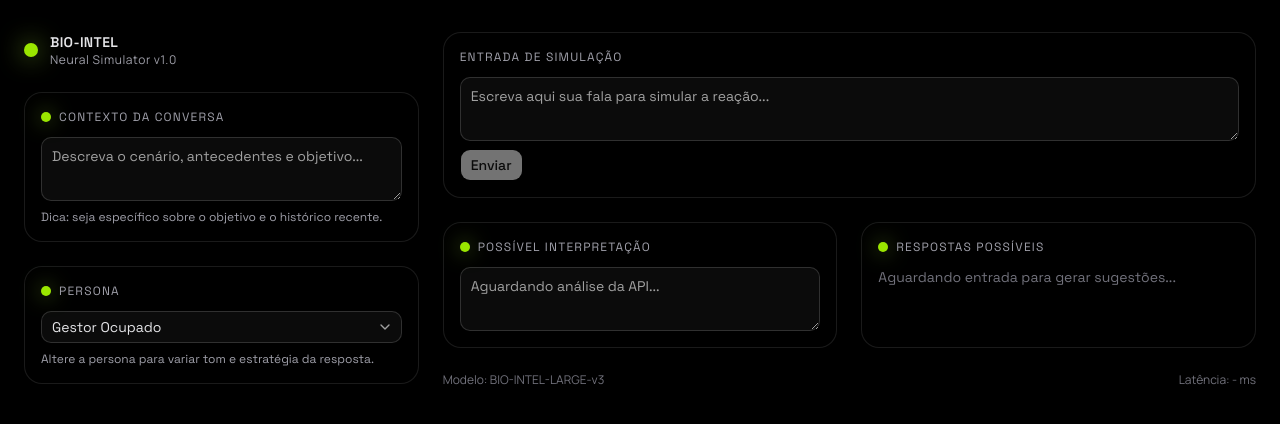
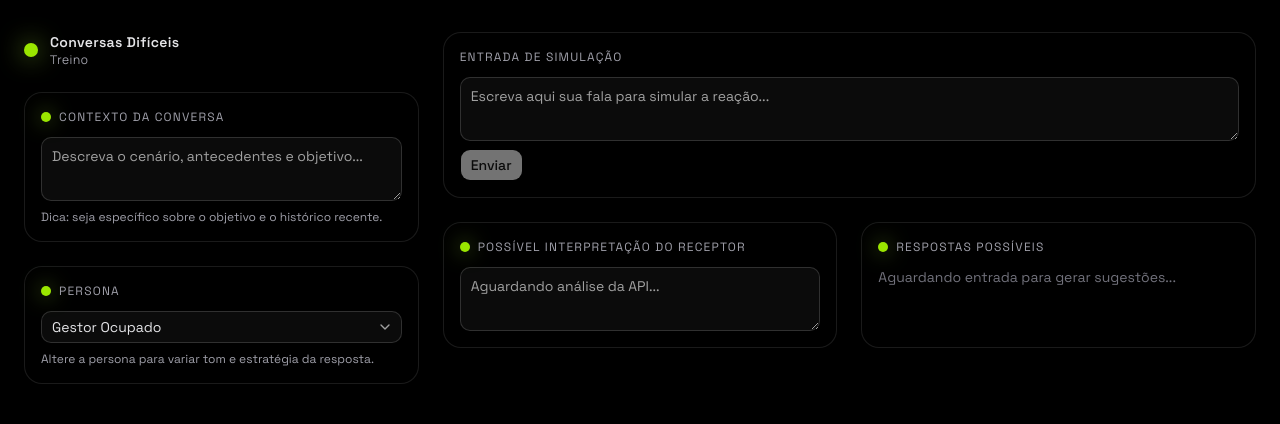
Before and after one commit to AntonioDeveloper/conversas-dificeis, a Next.js app: page /treino in a window 1280 px wide. Shown: the top 424 px of the page. Built offline with nearby package versions, Linux system fonts and the light colour scheme.

Commit message:
Editei o texto de apresentação

```diff
--- a/app/page.tsx
+++ b/app/page.tsx
@@ -9,7 +9,7 @@ export default function Home() {
           Conversas Difíceis
         </h1>
         <p className="mt-3 text-zinc-400">
-          Treine abordagens, ajuste o tom e receba opções de resposta com o simulador BIO-INTEL.
+          Treine abordagens e receba opções de resposta com o nosso simulador.
         </p>
         <div className="mt-8">
           <Link href="/treino">
--- a/app/src/components/layout/Header.tsx
+++ b/app/src/components/layout/Header.tsx
@@ -1,13 +1,10 @@
-import * as React from "react";
-
-
-export function BioIntelHeader() {
+export function Header() {
   return (
     <div className="flex items-center gap-3 text-zinc-200">
       <span className="inline-flex items-center justify-center size-3.5 rounded-full bg-lime-400 shadow-[0_0_25px_rgba(163,230,53,0.7)]" />
       <div className="flex flex-col">
-        <span className="text-sm font-semibold tracking-wide font-['Space_Grotesk']">BIO-INTEL</span>
-        <span className="text-xs text-zinc-400 tracking-wider font-['Manrope']">Neural Simulator v1.0</span>
+        <span className="text-sm font-semibold tracking-wide font-['Space_Grotesk']">Conversas Difíceis</span>
+        <span className="text-xs text-zinc-400 tracking-wider font-['Manrope']">Treino</span>
       </div>
     </div>
   );
--- a/app/treino/page.tsx
+++ b/app/treino/page.tsx
@@ -3,7 +3,7 @@
 import { Button } from "../src/components/ui/Button";
 import { Textarea } from "../src/components/ui/TextArea";
 import { Card } from "../src/components/layout/Card";
-import { BioIntelHeader } from "../src/components/layout/Header";
+import { Header } from "../src/components/layout/Header";
 import { Spinner } from "../src/components/ui/Spinner";
 import { Select, SelectContent, SelectItem, SelectTrigger, SelectValue } from "../src/components/ui/select";
 import * as React from "react";
@@ -91,7 +91,7 @@ export default function Treino() {
     <div className="min-h-screen w-full bg-black text-zinc-200 px-6 py-8">
       <div className="grid grid-cols-1 lg:grid-cols-3 gap-6">
         <div className="space-y-6">
-          <BioIntelHeader />
+          <Header />
           <Card title="Contexto da conversa" icon className="font-['Space_Grotesk']">
             <Textarea
               value={situation}
@@ -145,7 +145,7 @@ export default function Treino() {
           </Card>
 
           <div className="grid grid-cols-1 md:grid-cols-2 gap-6">
-            <Card title="Possível interpretação" icon className="font-['Space_Grotesk']">
+            <Card title="Possível interpretação do receptor" icon className="font-['Space_Grotesk']">
               <Textarea value={possibleInterpretation} readOnly placeholder="Aguardando análise da API..." />
             </Card>
             <Card title="Respostas possíveis" icon className="font-['Space_Grotesk']">
@@ -179,11 +179,6 @@ export default function Treino() {
               )}
             </Card>
           </div>
-
-          <div className="flex items-center justify-between text-xs text-zinc-500">
-            <span>Modelo: BIO-INTEL-LARGE-v3</span>
-            <span>Latência: {isSending ? "..." : latencyMs !== null ? `${latencyMs} ms` : "- ms"}</span>
-          </div>
         </div>
       </div>
     </div>
```
